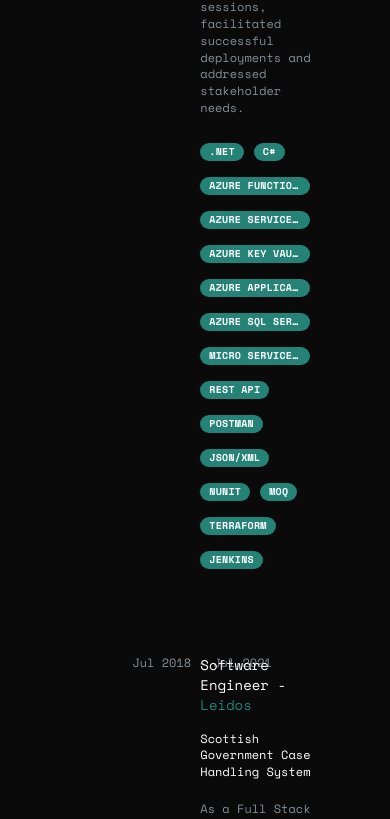
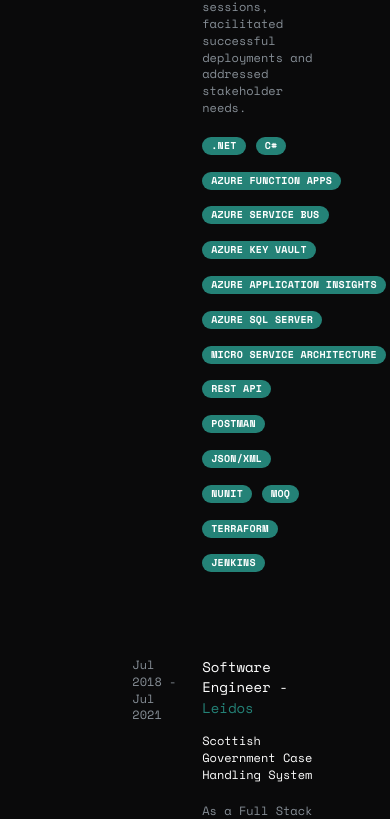
Before and after one commit to DylanMcCaw/portfolio-webpage, a React (Vite) app: page / in a window 390 px wide. Shown: the part 2099-2918 px from the top of the page. Built offline with nearby package versions, Linux system fonts and the light colour scheme.

Commit message:
Fixed spacing on mobile

```diff
--- a/src/components/Experience.jsx
+++ b/src/components/Experience.jsx
@@ -1,5 +1,5 @@
 import React from 'react';
-import { Title, Text, Grid, Badge, Anchor } from '@mantine/core';
+import { Title, Text, Grid, Badge, Anchor, Box } from '@mantine/core';
 
 function Experience() {
   const experiences = [
@@ -24,13 +24,19 @@ function Experience() {
   ];
 
   return (
-    <>
+    <Box>
       <Title style={{ color: "#248277", paddingBottom: "30px", fontFamily:'Space Mono' }} order={2}>Experience</Title>
-      <Grid gutter="md">
       {experiences.map((experience, index) => (
-          <React.Fragment key={index}>
-            <Grid.Col span={4} >
-              <Text color="dimmed" size="xs" align="left" style={{ whiteSpace: 'nowrap' }}>
+        <Grid key={index} gutter="md" style={{ marginBottom: '60px' }}>
+          <Grid.Col span={4}>
+            <Text
+              color="dimmed"
+              size="xs"
+              style={{
+                maxWidth: '100%',
+                wordBreak: 'break-word'
+              }}
+            >
               {experience.period}
             </Text>
           </Grid.Col>
@@ -47,18 +53,26 @@ function Experience() {
             <Text color="dimmed" size="xs" style={{ marginTop: '20px' }}>
               {experience.description}
             </Text>
-              <div style={{ marginTop: '20px', marginBottom: '60px'}}>
+            <Box style={{ marginTop: '20px' }}>
               {experience.skills.map((skill, skillIndex) => (
-                  <Badge key={skillIndex} color="#248277" size="sm" style={{ marginRight: '10px', marginBottom: '10px'}}>
+                <Badge
+                  key={skillIndex}
+                  color="#248277"
+                  size="sm"
+                  style={{
+                    marginRight: '10px',
+                    marginBottom: '10px',
+                    display: 'inline-block'
+                  }}
+                >
                   {skill}
                 </Badge>
               ))}
-              </div>
+            </Box>
           </Grid.Col>
-          </React.Fragment>
+        </Grid>
       ))}
-      </Grid>
-    </>
+    </Box>
   );
 }
 
```
Lines whose indentation alone changed are shown as unchanged.
